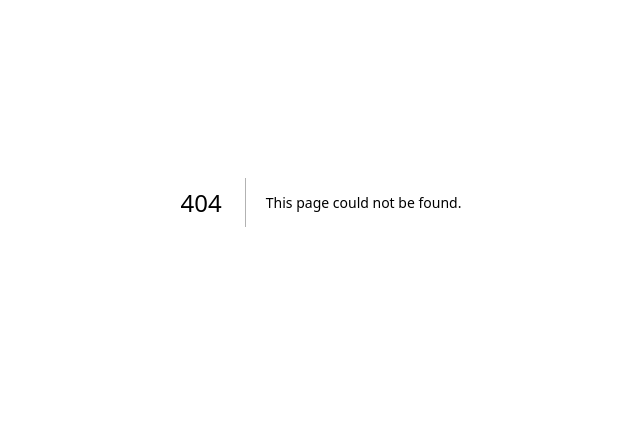
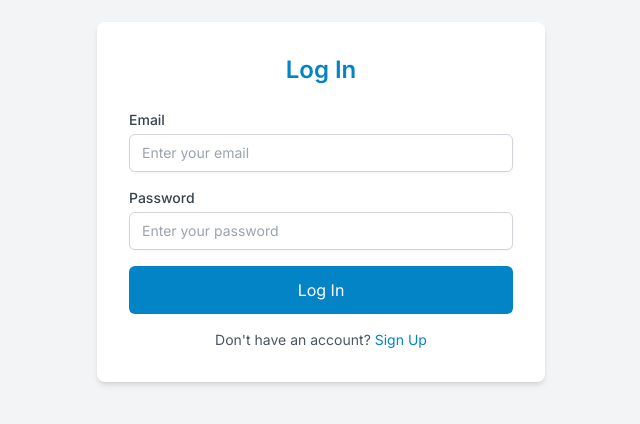
Before and after one commit to TamSuj/Schedulify, a Next.js app in the folder schedulify/: page /AuthPage in a window 1280 px wide. Before the commit this address had no page. Shown: the part 198-622 px from the top of the page, without its empty margins (319-959 px from the left). Built offline with nearby package versions, Linux system fonts and the light colour scheme.

Commit message:
seprated pages for login and home

```diff
--- /dev/null
+++ b/schedulify/src/app/AuthPage/page.module.css
@@ -0,0 +1,21 @@
+/* AuthForm.module.css */
+.authButton {
+    width: 100%;
+    padding: 12px;
+    font-size: 16px;
+    background-color: #0284c7; /* Equivalent to bg-sky-600 */
+    color: white;
+    border: none;
+    border-radius: 0.375rem;
+    cursor: pointer;
+    transition: background-color 0.3s ease;
+  }
+
+  .authButton:hover {
+    background-color: #0369a1; /* Darker shade for hover */
+  }
+
+  .authButton:focus {
+    outline: 2px solid #0369a1;
+    outline-offset: 2px;
+  }
--- /dev/null
+++ b/schedulify/src/app/AuthPage/page.tsx
@@ -0,0 +1,76 @@
+"use client";
+import React, { useState } from "react";
+import styles from "./page.module.css"; // Import the CSS module
+
+export default function AuthPage() {
+  const [email, setEmail] = useState("");
+  const [password, setPassword] = useState("");
+  const [isSignUp, setIsSignUp] = useState(false);
+
+  const handleSignUp = () => {
+    console.log("Sign Up:", { email, password });
+    alert("Signed up successfully!");
+  };
+
+  const handleLogin = () => {
+    console.log("Log In:", { email, password });
+    alert("Logged in successfully!");
+  };
+
+  return (
+    <div className="flex items-center justify-center h-screen bg-gray-100">
+      <div className="bg-white p-8 rounded-lg shadow-md max-w-md w-full">
+        <h1 className="text-2xl font-semibold text-center mb-6 text-sky-600">
+          {isSignUp ? "Sign Up" : "Log In"}
+        </h1>
+        <form className="space-y-4">
+          <div>
+            <label className="block text-sm font-medium text-gray-700">
+              Email
+            </label>
+            <input
+              type="email"
+              value={email}
+              onChange={(e) => setEmail(e.target.value)}
+              required
+              placeholder="Enter your email"
+              className="mt-1 block w-full px-3 py-2 border border-gray-300 rounded-md shadow-sm focus:outline-none focus:ring-sky-600 focus:border-sky-600 sm:text-sm"
+            />
+          </div>
+          <div>
+            <label className="block text-sm font-medium text-gray-700">
+              Password
+            </label>
+            <input
+              type="password"
+              value={password}
+              onChange={(e) => setPassword(e.target.value)}
+              required
+              placeholder="Enter your password"
+              className="mt-1 block w-full px-3 py-2 border border-gray-300 rounded-md shadow-sm focus:outline-none focus:ring-sky-600 focus:border-sky-600 sm:text-sm"
+            />
+          </div>
+          <button
+            type="button"
+            onClick={isSignUp ? handleSignUp : handleLogin}
+            className={`${styles.authButton}`}
+          >
+            {isSignUp ? "Sign Up" : "Log In"}
+          </button>
+        </form>
+        <div className="mt-4 text-center">
+          <p className="text-sm text-gray-600">
+            {isSignUp ? "Already have an account?" : "Don't have an account?"}{" "}
+            <button
+              type="button"
+              onClick={() => setIsSignUp(!isSignUp)}
+              className="text-sky-600 hover:underline"
+            >
+              {isSignUp ? "Log In" : "Sign Up"}
+            </button>
+          </p>
+        </div>
+      </div>
+    </div>
+  );
+}
--- /dev/null
+++ b/schedulify/src/app/HomePage/page.tsx
@@ -0,0 +1,9 @@
+import Calendar from "../components/calendar";
+
+export default function HomePage() {
+  return (
+    <>
+      <Calendar />
+    </>
+  );
+}
--- a/schedulify/src/app/components/calendar.tsx
+++ b/schedulify/src/app/components/calendar.tsx
@@ -1,3 +1,4 @@
+"use client";
 import { useRef, useState } from "react";
 import FullCalendar from "@fullcalendar/react";
 import dayGridPlugin from "@fullcalendar/daygrid";
--- a/schedulify/src/app/page.tsx
+++ b/schedulify/src/app/page.tsx
@@ -1,4 +1,3 @@
-"use client";
 import Header from "./components/header";
 import Features from "./components/features";
 import Footer from "./components/footer";
@@ -16,14 +15,24 @@ export default function Home() {
           <Workflow />
         </div>
         <div className="mt-8">
-          <Link href="/interaction">
+          <Link href="/InteractionPage">
             <button className="px-6 py-3 bg-gradient-to-r from-green-400 to-teal-500 text-white font-semibold rounded-lg shadow-lg transition-transform transform hover:scale-105 focus:outline-none focus:ring-2 focus:ring-teal-500">
               Interact with AI Scheduler
             </button>
           </Link>
+          <Link href="/AuthPage">
+            <button className=" ml-4 px-6 py-3 bg-sky-600 text-white font-semibold rounded-lg shadow-lg transition-transform transform hover:scale-105 focus:outline-none focus:ring-2 focus:ring-teal-500">
+              LOG IN
+            </button>
+          </Link>
+          <Link href="/HomePage">
+            <button className=" ml-4 px-6 py-3 bg-purple-500 text-white font-semibold rounded-lg shadow-lg transition-transform transform hover:scale-105 focus:outline-none focus:ring-2 focus:ring-teal-500">
+              Go To Calendar
+            </button>
+          </Link>
         </div>
       </section>
-      <Calendar />
+
       <Footer />
     </main>
   );
```
Also changed, not shown: schedulify/src/app/InteractionPage/page.module.css (renamed from schedulify/src/app/interaction/page.module.css), schedulify/src/app/InteractionPage/page.tsx (renamed from schedulify/src/app/interaction/page.tsx).
